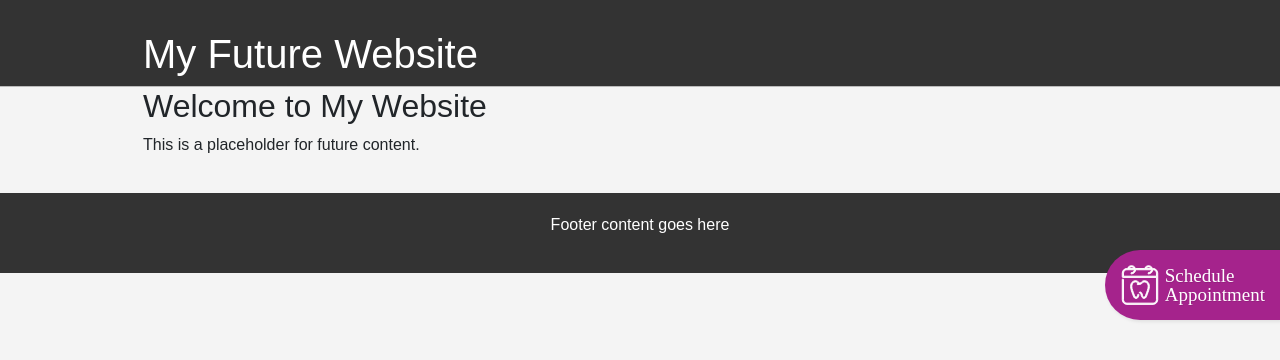
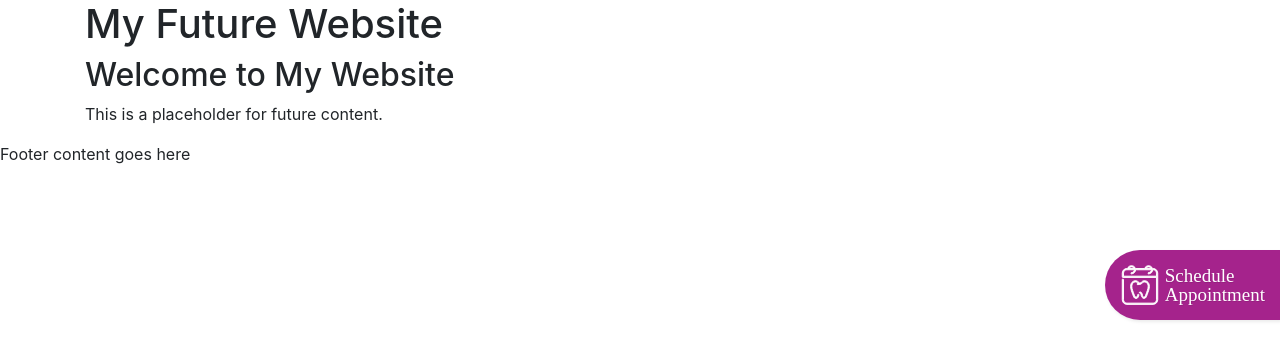
Before and after one commit to ioustinos-1/rm-testlab, a plain HTML site: page index.html in a window 1280 px wide. Drawn offline with nearby package versions, Linux system fonts and the light colour scheme.

Commit message:
Update index.html

```diff
--- a/index.html
+++ b/index.html
@@ -4,6 +4,7 @@
     <link rel="stylesheet" href="https://cdn.jsdelivr.net/npm/bootstrap@4.3.1/dist/css/bootstrap.min.css" integrity="sha384-ggOyR0iXCbMQv3Xipma34MD+dH/1fQ784/j6cY/iJTQUOhcWr7x9JvoRxT2MZw1T" crossorigin="anonymous">
     <!-- Google tag (gtag.js) -->
 <script async src="https://www.googletagmanager.com/gtag/js?id=G-PVC4Y3S7CS"></script>
+<meta name="viewport" content="width=device-width, initial-scale=1, shrink-to-fit=no">
 <script>
   window.dataLayer = window.dataLayer || [];
   function gtag(){dataLayer.push(arguments);}
@@ -32,41 +33,7 @@
 
     <meta charset="UTF-8">
     <meta name="viewport" content="width=device-width, initial-scale=1.0">
-    <title>My Future Website</title>
-    <style>
-        /* Add your CSS styles here */
-        body {
-            font-family: Arial, sans-serif;
-            margin: 0;
-            padding: 0;
-            background: #f4f4f4;
-        }
-        .container {
-            width: 80%;
-            margin: auto;
-            overflow: hidden;
-        }
-        header {
-            background: #333;
-            color: #fff;
-            padding-top: 30px;
-            min-height: 70px;
-            border-bottom: #bbb 1px solid;
-        }
-        header a {
-            color: #fff;
-            text-decoration: none;
-            text-transform: uppercase;
-            font-size: 16px;
-        }
-        footer {
-            padding: 20px;
-            margin-top: 20px;
-            color: #ffffff;
-            background-color: #333;
-            text-align: center;
-        }
-    </style>
+    <title>RM-Testlab</title>
 </head>
 <body>
     <header>
```
